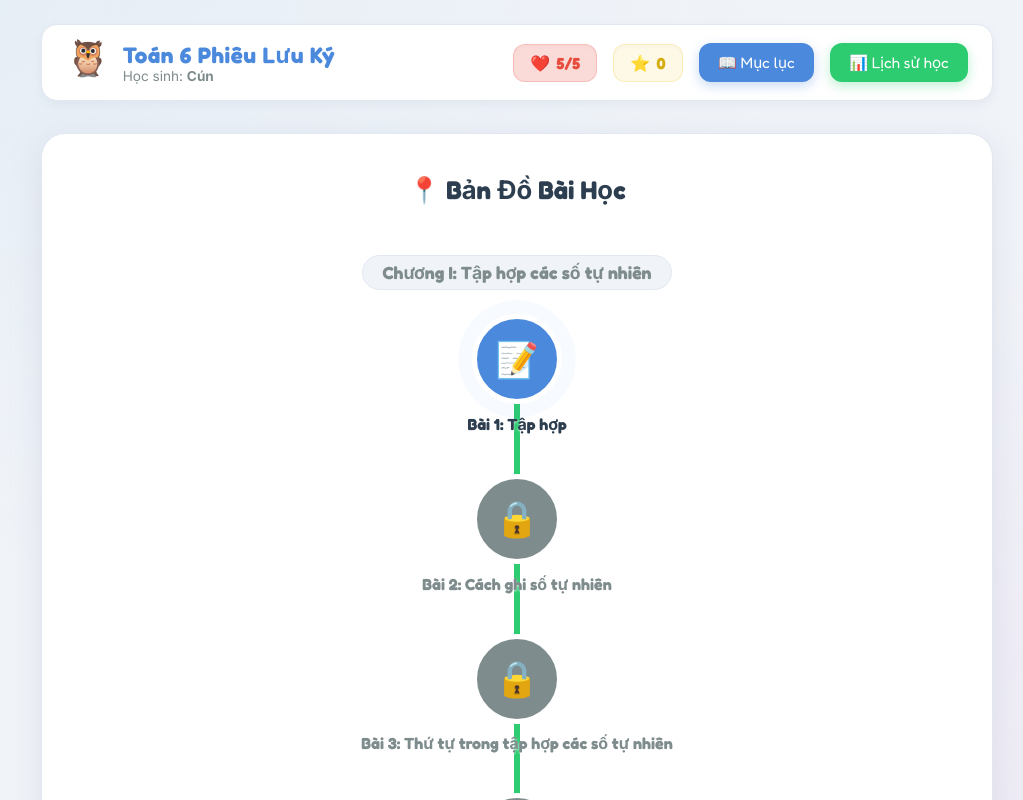
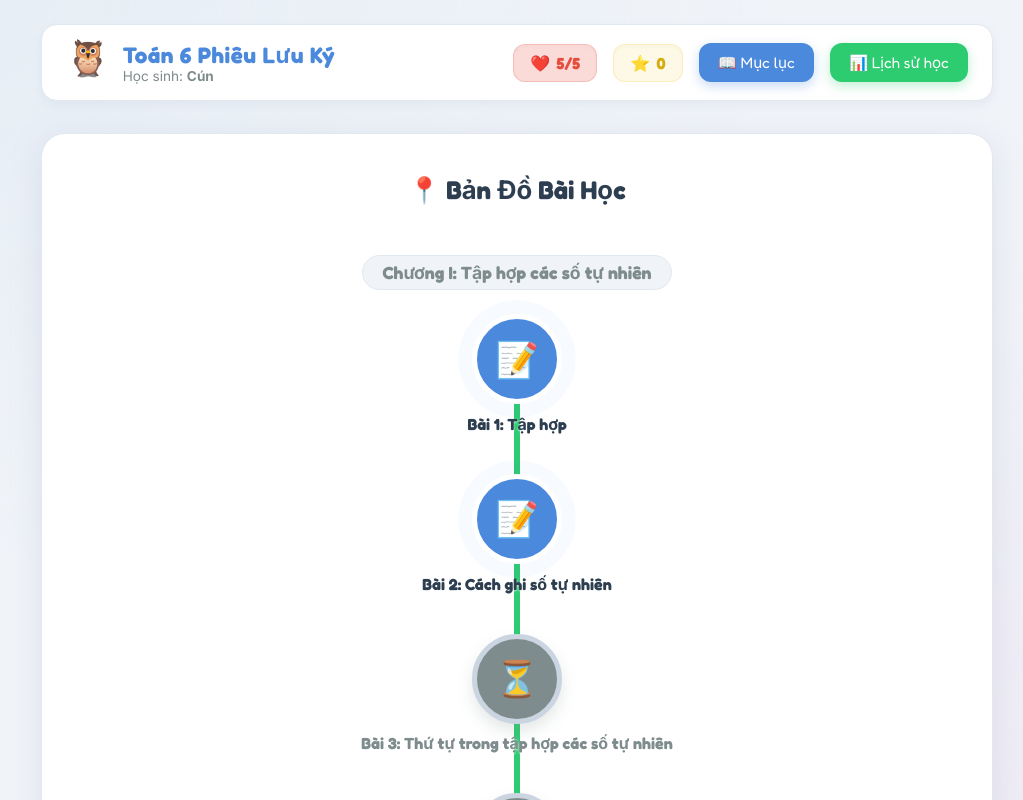
Before and after one commit to chuductu-ui/toan6-cun, a React (Vite) app in the folder math6-app/: page / in a window 1280 px wide. Shown: the top 800 px of the page, without its empty margins (123-1146 px from the left). Built offline with nearby package versions, Linux system fonts and the light colour scheme.

Commit message:
feat: unlock all quest map nodes and style placeholder lessons

```diff
--- a/math6-app/src/components/QuestMap.jsx
+++ b/math6-app/src/components/QuestMap.jsx
@@ -2,8 +2,6 @@
 import React from 'react';
 
 export default function QuestMap({ curriculum, progress = {}, onSelectLesson }) {
-  let unlocked = true; // First lesson is unlocked
-
   return (
     <div className="quest-map">
       <h2 className="section-title">📍 Bản Đồ Bài Học</h2>
@@ -15,26 +13,40 @@ export default function QuestMap({ curriculum, progress = {}, onSelectLesson })
               {chapter.lessons && chapter.lessons.map((lesson) => {
                 const levels = Object.keys(lesson.exercises || {});
                 const isCompleted = levels.length > 0 && levels.every(level => progress[`${lesson.id}_${level}`]);
-                const isActive = unlocked;
-                const isCurrent = isActive && !isCompleted;
+                const isActive = true; // All lessons are unlocked
+                const isCurrent = !isCompleted && !lesson.isPlaceholder;
 
-                // Next lesson is locked unless this one is fully completed
-                if (!isCompleted) unlocked = false;
+                const completionText = isCompleted
+                  ? 'Hoàn thành'
+                  : lesson.isPlaceholder
+                    ? 'Đang biên soạn'
+                    : 'Sẵn sàng học';
 
-                const completionText = isCompleted ? 'Hoàn thành' : isActive ? 'Sẵn sàng học' : 'Đang khóa';
+                const emoji = isCompleted
+                  ? '👑'
+                  : lesson.isPlaceholder
+                    ? '⏳'
+                    : '📝';
+
+                const buttonClass = [
+                  'lesson-node',
+                  lesson.isPlaceholder ? 'placeholder-node' : '',
+                  isCompleted ? 'completed' : '',
+                  isCurrent ? 'active' : ''
+                ].filter(Boolean).join(' ');
 
                 return (
                   <button
                     key={lesson.id}
                     id={`node-${lesson.id}`}
-                    className={`lesson-node ${isCompleted ? 'completed' : ''} ${isCurrent ? 'active' : ''} ${!isActive ? 'locked' : ''}`}
+                    className={buttonClass}
                     onClick={() => onSelectLesson && onSelectLesson(lesson)}
                     disabled={!isActive}
                     aria-label={`${lesson.title} - ${completionText}`}
                     data-testid={`lesson-node-${lesson.id}`}
                   >
                     <div className="node-button">
-                      {isCompleted ? '👑' : !isActive ? '🔒' : '📝'}
+                      {emoji}
                     </div>
                     <span className="node-label">{lesson.title}</span>
                   </button>
--- a/math6-app/src/index.css
+++ b/math6-app/src/index.css
@@ -1816,3 +1816,19 @@ button.option-card.incorrect .option-letter {
     font-size: 0.85rem;
   }
 }
+
+/* Placeholder Lesson Node Styles */
+.lesson-node.placeholder-node .node-button {
+  background: var(--text-muted);
+  box-shadow: 0 8px 16px rgba(127, 140, 141, 0.2);
+  border-color: #cbd5e1;
+}
+
+.lesson-node.placeholder-node:hover:not(:disabled) .node-button {
+  background: #64748b;
+  transform: scale(1.05) rotate(-3deg);
+}
+
+.lesson-node.placeholder-node .node-label {
+  color: var(--text-muted);
+}
```
Also changed, not shown: 1 other file (tests, documents, lock files or other folders).
